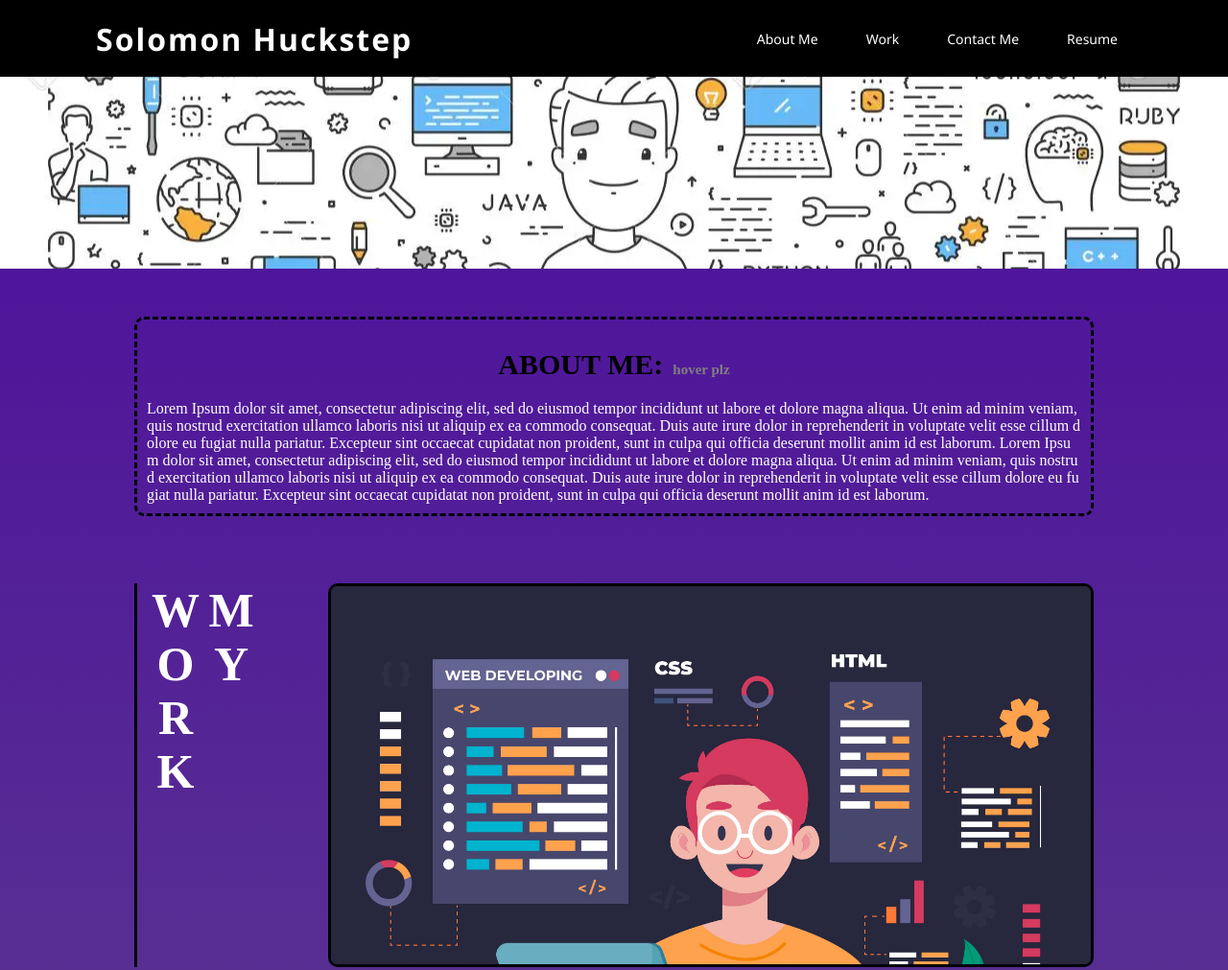
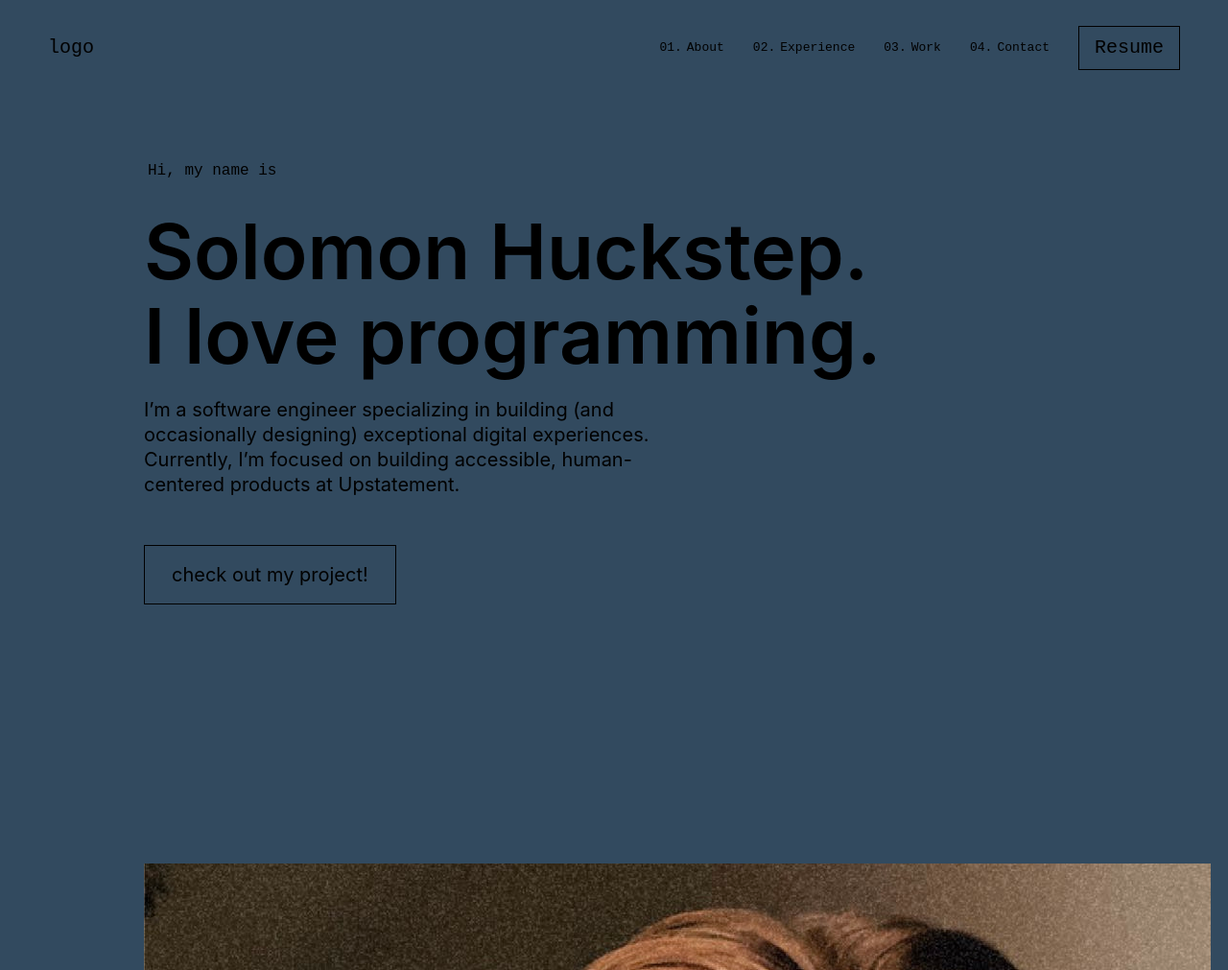
Before and after one commit to solohuck/workSamplePortfolio, a plain HTML site: page index.html in a window 1280 px wide. Shown: the top 1011 px of the page at 96% size. Drawn offline with Linux system fonts and the light colour scheme.

Commit message:
trying a new layout

```diff
--- a/develop/assets/css/style.css
+++ b/develop/assets/css/style.css
@@ -1,78 +1,186 @@
 /*universal selector*/
-*
-{
+*{
     box-sizing: border-box;
     padding: 0;
     margin: 0;
 }
-body
-{
-    background: linear-gradient(rgb(75, 11, 158), rgb(96, 70, 139));
-    min-height: 100vh;
+body{
+    margin: 0px;
+    width: 100%;
+    min-height: 100%;
+    overflow-x: hidden;
+    line-height: 1.3;
+    background:#324A5F;
+    font-size: 20px;
+    font-family: "Calibre","Inter","San Francisco","SF Pro Text",-apple-system,system-ui,sans-serif;;
 }
-header
-{
-    width: 100%;
-    height: 80px;
+.nav-style{
     display: flex;
-    padding: 30px 100px;
     justify-content: space-between;
     align-items: center;
-    background-color: black;
-    font-family: 'Segoe UI', Tahoma, Geneva, Verdana, sans-serif;
+    position: fixed;
+    top: 0px;
+    z-index: 11;
+    padding: 0px 50px;
+    width: 100%;
+    height: 100px;;
+    background-color: #324A5F;
+    backdrop-filter: blur(10px);
 }
-header h1
-{
-    text-align: left;
-    color: #fff;
-    letter-spacing: 2px;
-    font-weight: 700;
-    text-decoration: none;
+.banner-setup{
+    display: flex;
+    justify-content: space-between;
+    align-items: center;
+    position: relative;
+    width: 100%;
+    color: ;
+    font-family: "SF Mono","Fira Code","Fira Mono","Roboto Mono",monospace;
+    counter-reset: item 0;
+    z-index: 12;
 }
-header ul
-{
+.nav-list-items{
     display: flex;
-    justify-content: right;
     align-items: center;
 }
-header ul li
-{
+.nav-list-items .logo{
+    display: flex;
+    justify-content: center;
+    align-items: center;
+}
+.nav-list-items ol{
+    display: flex;
+    justify-content: space-between;
+    align-items: center;
+    padding: 0px;
+    margin: 0px;
     list-style: none;
-   margin-left: 20px;
-   font-family: 'Segoe UI', Tahoma, Geneva, Verdana, sans-serif;
 }
-header ul li a
-{
+.nav-list-items ol li{
+    margin: 0px 5px;
+    position: relative;
+    counter-increment: item 1;
+    font-size:13px;
+}
+.nav-list-items ol li a{
+    padding: 10px;
+}
+.nav-list-items ol li a::before {
+    content: "0" counter(item) ".";
+    margin-right: 5px;
+    color:;
+    font-size: ;
+    text-align: right;
+}
+a {
+    display: inline-block;
     text-decoration: none;
-    padding: 6px 15px;
-    color: #ffffff;
-    border-radius: 20px;
-    transition: font-size 2s 1s;
+    text-decoration-skip-ink: auto;
+    color: inherit;
+    position: relative;
+}
+header ul li a span {
+    color: #0C1821;
+    margin: 3px;
 }
 header ul li a:hover
 {
-    background: #ffffff;
-    color: rgb(0, 0, 0);
-    font-size: 36px;
+    color: #e2c044;
 }
-.target
-{
-  font-size: 14px;
-  transition: font-size 1s 0s;
+.nav-list-items .resume-button{
+    color:;
+    background-color: transparent;
+    border: 1px solid ;
+    border-radius: ;
+    padding: 0.75rem 1rem;
+    font-family: ;
+    line-height: 1;
+    text-decoration: none;
+    cursor: pointer;
+    margin-left: 15px;
+    font-size: ;
 }
-.target:hover
-{
-    font-size: 20px;
+.resume-border{
+    border: 2px solid #CCC9DC;
+    line-height: 1;
+    border-radius: 3px;
+    color: #CCC9DC;
+    justify-content: center;
+    background-color: transparent;
+    padding: 12px 16px;
+    margin: 0 0 0 15px;
 }
-.Me
-{
-    height: 200px;
-    width: 100%;
-    margin-bottom: 25px;
-    background-image: url("../images/banner4.webp");
-    background-size: fill;
-    background-position: center;
+.resume-border:hover {
+    background: #e2c044;
+    opacity: .4;
 }
+main.fill-height{
+    padding: 0px 150px;
+}
+.section-layout{
+    display: flex;
+    justify-content: center;
+    flex-direction: column;
+    align-items: flex-start;
+    min-height: 100vh;
+    padding: 0px;
+}
+section {
+    margin: 0px auto;
+    padding: 100px 0px;
+    max-width: 1000px;
+}
+.section-layout h1{
+    margin: 0px 0px 30px 4px;
+    color:;
+    font-family:"SF Mono","Fira Code","Fira Mono","Roboto Mono",monospace;;
+    font-size: clamp(14px, 5vw, 16px);
+    font-weight: 400;
+}
+h1, h2, h3, h4, h5, h6 {
+    margin: 0px 0px 10px;
+    font-weight: 600;
+    color:;
+    line-height: 1.1;
+}
+.big-heading{
+    margin: 0px;
+    font-size: clamp(40px, 8vw, 80px);
+}
+.big-heading h3 {
+    margin-top: 10px;
+    color:;
+    line-height: 0.9;
+}
+.section-layout p {
+    margin: 20px 0px 0px;
+    max-width: 540px;
+}
+p {
+    margin: 0px 0px 15px;
+}
+.section-layout .project-link{
+    color:;
+    background-color: transparent;
+    border: 1px solid;
+    border-radius:;
+    padding: 1.25rem 1.75rem;
+    font-size: ;
+    font-family:;
+    line-height: 1;
+    text-decoration: none;
+    cursor: pointer;
+    transition:;
+    margin-top: 50px;
+}
+a {
+    display: inline-block;
+    text-decoration: none;
+    text-decoration-skip-ink: auto;
+    color: inherit;
+    position: relative;
+    transition:;
+}
+/*
 .layout
 {
     width: 100%;
@@ -101,31 +209,15 @@ header ul li a:hover
 }
 .layout3
 {
-    width: 100%;
-    margin: 50px auto;
-    max-width: 1000PX;
-    color: #ffffff;
-    word-break:break-all;
-    border-style: dashed;
-    border-color: black;
-    border-radius: 10px;
-    padding: 10px;
-    display: flex;
-    flex-wrap: wrap;
-    justify-content: center;
+
 }
 .layout3 h2
 {
-    font-size: 30px;
-    margin: 20px;
-    color: black;
-    cursor: pointer;
+
 }
 .layout3 h2 span
 {
-    font-size: 15px;
-    padding-left: 10px;
-    color: gray;
+
 }
 a img
 {
@@ -133,26 +225,10 @@ a img
 }
 a:hover img
 {
-    width: 200px;
-    margin: 20px auto;
-    border-color: black;
-    border-radius: 10px;
-    display: flex;
-    flex-wrap: wrap;
-    justify-content: center;
+
 }
-.wrapper
-{
-    display: flex;
-    flex-wrap: wrap;
-    justify-content: right;
-}
-.wrapper2
-{
-    display: flex;
-    flex-wrap: wrap;
-    justify-content: center;
-}
+
+
 .parent
 {
     width:40%;
--- a/index.html
+++ b/index.html
@@ -8,43 +8,65 @@
     <title>Document</title>
 </head>
 
-<body>
-    <header>
-        <h1>Solomon Huckstep</h1>
-        <ul>
-            <li><a href="#About Me" class="target">About Me</a></li>
-            <li><a href="#Work" class="target">Work</a></li>
-            <li><a href="#Contact Me" class="target">Contact Me</a></li>
-            <li><a href="#Resume" class="target">Resume</a></li>
-        </ul>
+<body style="height: 100%;">
+    <header class="nav-style">
+        <nav class="banner-setup">
+            <div class="logo" tabindex="-1">
+                <a href="">logo</a>
+            </div>
+            <div class="nav-list-items">
+                <ol>
+                    <li><a href="#About Me">About</a></li>
+                    <li><a href="#Experience">Experience</a></li>
+                    <li><a href="#Work">Work</a></li>
+                    <li><a href="#Contact Me">Contact</a></li>
+                </ol>
+                <div>
+                    <a class="resume-button" href="#Resume">Resume</a>
+                </div>
+            </div>
+        </nav>
     </header>
-    <div class="Me"></div>
 
-    <main>
+
+    <main class="fill-height">
+        <section class="section-layout">
+                <div class="main-box-text">
+                    <h1>Hi, my name is</h1>
+                </div>
+                <div>
+                    <h2 class="big-heading">Solomon Huckstep.</h2>
+                </div>
+                <div>
+                    <h3 class="big-heading">I love programming.</h3>
+                </div>
+                <div>
+                    <p>
+                    I’m a software engineer specializing in building (and occasionally designing) exceptional digital experiences. Currently, I’m
+                    focused on building accessible, human-centered products at Upstatement.
+                    </p>
+                </div>
+                <div>
+                    <a class="project-link">check out my project!</a>
+                </div>
+                </div>
+                </div>
+        </section>
+
+
+
 
         <section>
 
             <div id="About Me" class="layout3">
             <div class="wrapper">
-                <a><h2>ABOUT ME:<span>hover plz</span></h2><img src="./develop/assets/images/solo2.jpg"></a>
+                <a><img src="./develop/assets/images/solo2.jpg"></a>
             </div>
-                <div>
-                    <p>
-                        Lorem Ipsum dolor sit amet, consectetur adipiscing elit, sed do eiusmod tempor incididunt ut labore et dolore magna aliqua.
-                        Ut enim ad minim veniam, quis nostrud exercitation ullamco laboris nisi ut aliquip ex ea commodo consequat.
-                        Duis aute irure dolor in reprehenderit in voluptate velit esse cillum dolore eu fugiat nulla pariatur.
-                        Excepteur sint occaecat cupidatat non proident, sunt in culpa qui officia deserunt mollit anim id est laborum.
-                        Lorem Ipsum dolor sit amet, consectetur adipiscing elit, sed do eiusmod tempor incididunt ut labore et dolore magna aliqua.
-                        Ut enim ad minim veniam, quis nostrud exercitation ullamco laboris nisi ut aliquip ex ea commodo consequat.
-                        Duis aute irure dolor in reprehenderit in voluptate velit esse cillum dolore eu fugiat nulla pariatur.
-                        Excepteur sint occaecat cupidatat non proident, sunt in culpa qui officia deserunt mollit anim id est laborum.
-                    </p>
-                </div>
+
             </div>
 
             <div id="Work" class="layout2">
                 <div class="wrapper">
-                    <h2>MY WORK</h2>
                     <div class="parent-zero" onclick="">
                         <div class="child bg-zero">
                             <p class="a"><a href="https://solohuck.github.io/prework-study-guide/ "target="_blank">WORK-0</a></p>
```
